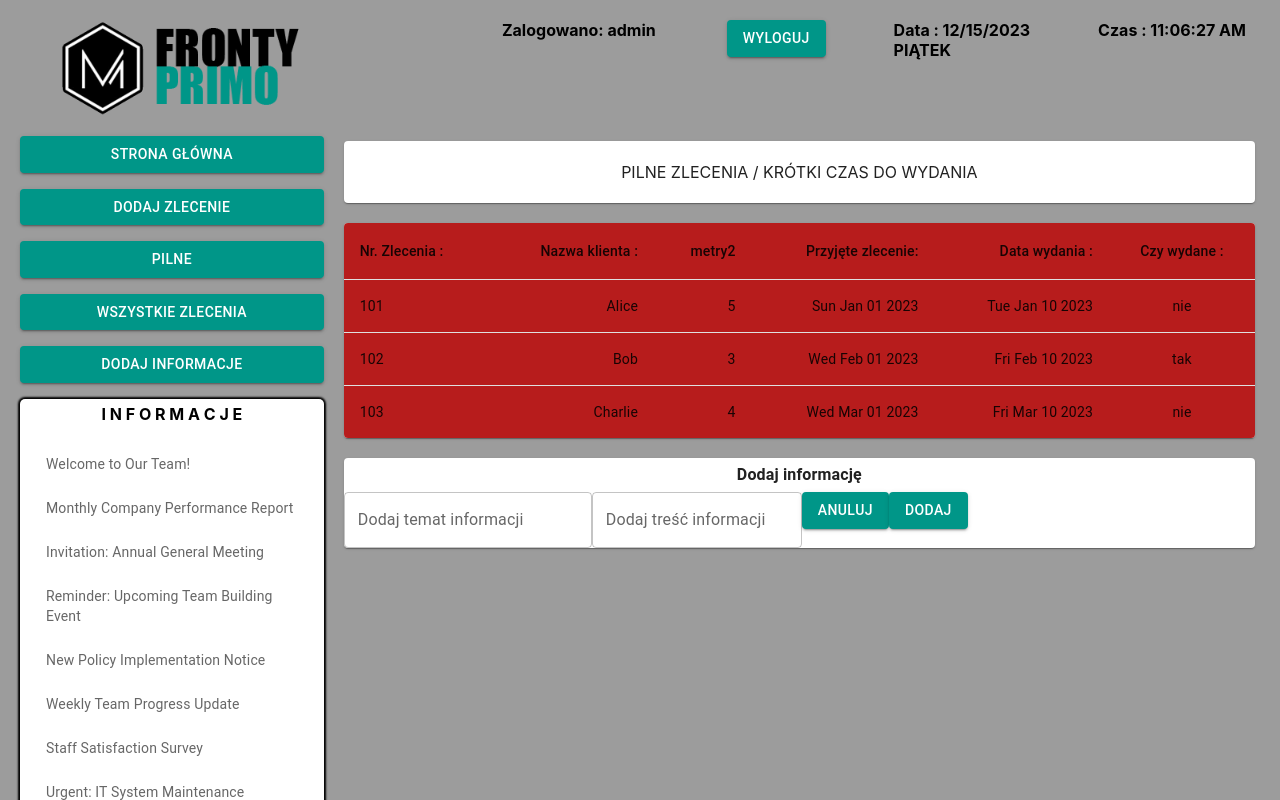
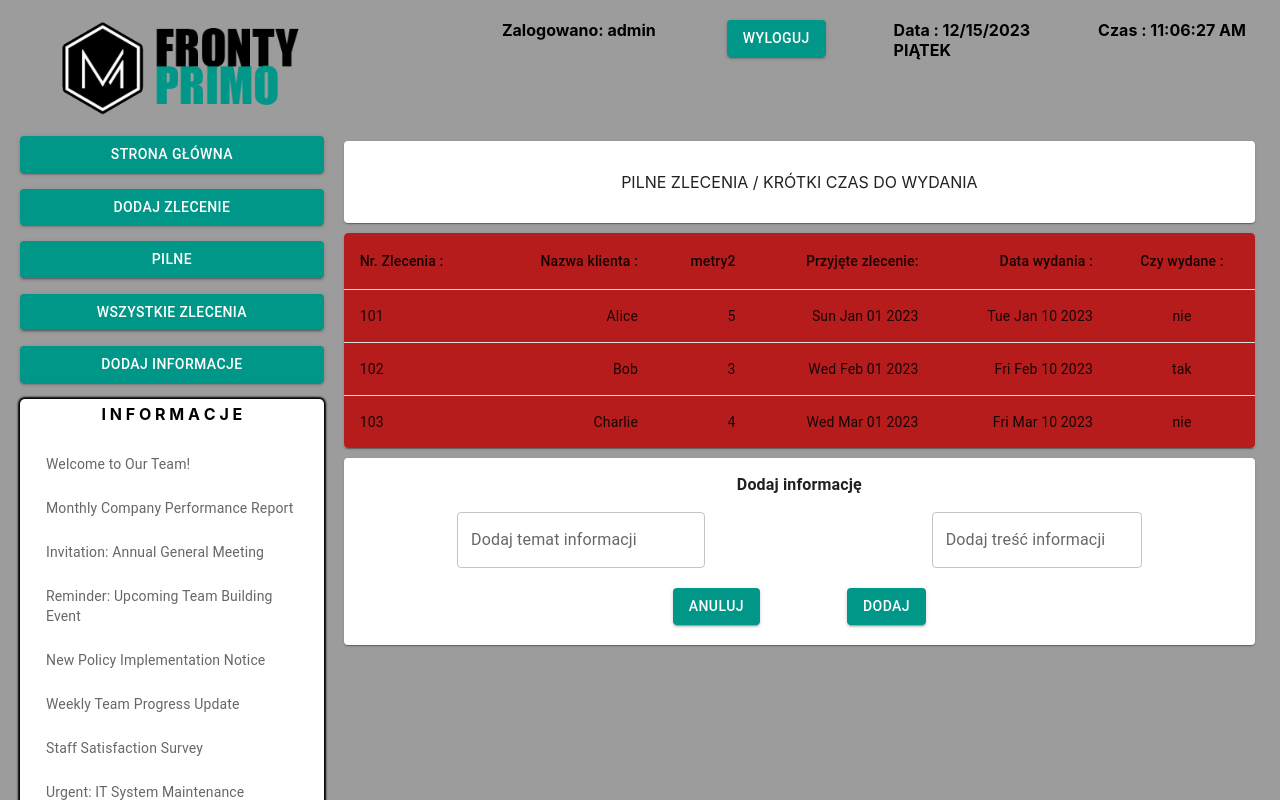
Before and after one commit to mowmikosmos1/primo-app, a React (Create React App) app: page / in a window 1280 px wide. Both pictures are taken after a click on the button "DODAJ INFORMACJE". Shown: the top 800 px of the page. Built offline with nearby package versions, Linux system fonts and the light colour scheme.

Commit message:
Add style in InfoForm

```diff
--- a/src/App.scss
+++ b/src/App.scss
@@ -57,10 +57,10 @@ header .logo img {
     padding: 25px 25px 25px 0px;
     display: flex;
     flex-direction: column;
-    row-gap: 20px;
+    row-gap: 10px;
   }
   .tables p {
-    padding: 5px;
+    padding: 15px;
     display: flex;
     justify-content:center;
   }
@@ -90,3 +90,14 @@ header .logo img {
   padding: 10px 20px 20px 20px;
   gap: 10%;
 }
+
+#inputsInfo{
+  display: flex;
+  justify-content: space-around;
+}
+#infoButtons{
+  display: flex;
+  justify-content: center;
+  padding: 20px 20px 20px 20px;
+  gap: 10%;
+}
--- a/src/App.tsx
+++ b/src/App.tsx
@@ -258,6 +258,7 @@ function App() {
             <Paper>
               <p>PILNE ZLECENIA / KRÓTKI CZAS DO WYDANIA</p>
             </Paper>
+
             <ThemeProvider theme={theme}>
               <OrdersList orders={urgentOrders} urgent />
             </ThemeProvider>
--- a/src/InfoForm.tsx
+++ b/src/InfoForm.tsx
@@ -47,6 +47,7 @@ export const InfoForm = () => {
         <b>Dodaj informację</b>
       </Typography>
       <form onSubmit={handleSubmit}>
+        <div id="inputsInfo">
           <TextField
             onChange={handleChange}
             id="topic"
@@ -54,6 +55,7 @@ export const InfoForm = () => {
             variant="outlined"
             name="topic"
           />
+
           <TextField
             onChange={handleChange}
             id="text"
@@ -62,12 +64,15 @@ export const InfoForm = () => {
             name="text"
             multiline
           />
+        </div>
+        <div id="infoButtons">
           <Button type="button" id="cancel" variant="contained" color="primary">
             Anuluj
           </Button>
           <Button type="submit" id="add" variant="contained" color="primary">
             Dodaj
           </Button>
+        </div>
       </form>
     </Box>
   );
```
Lines whose indentation alone changed are shown as unchanged.
